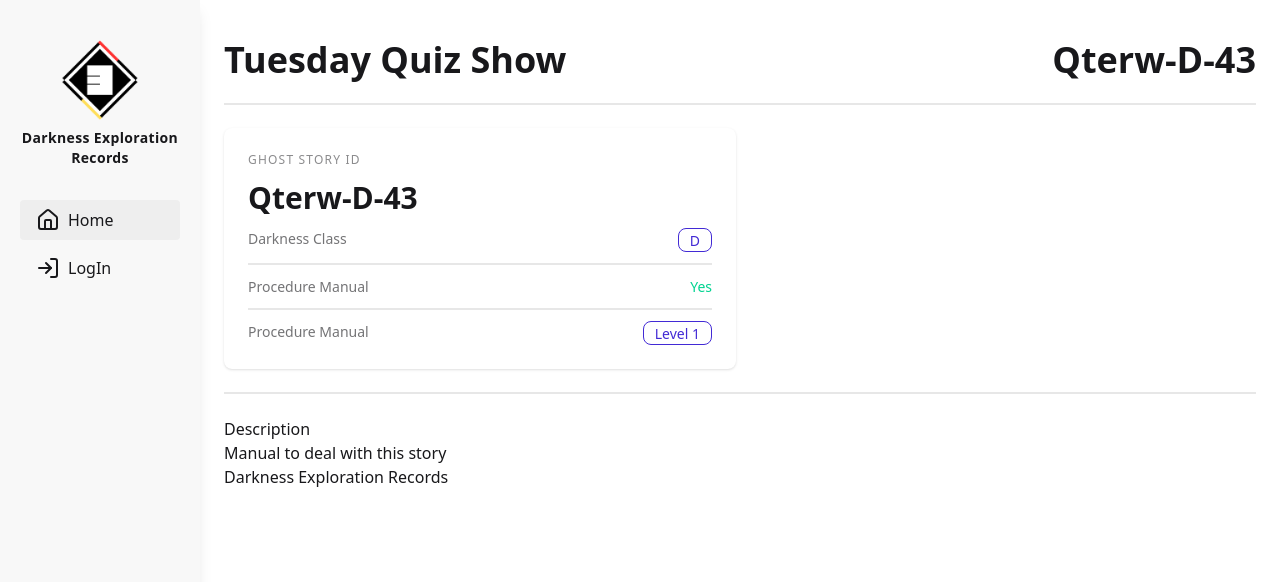
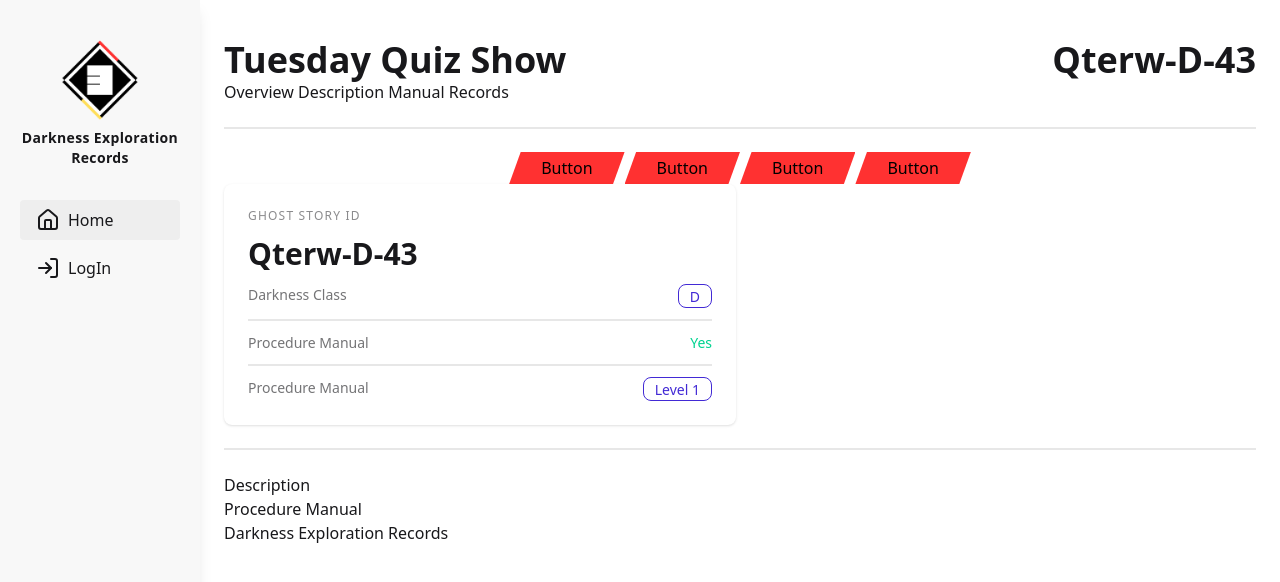
Before and after one commit to nravesz/DarknessExplorationRecord, a React app in the folder frontend/: page / in a window 1280 px wide. Shown: the top 582 px of the page. Built offline with nearby package versions, Linux system fonts and the light colour scheme; the HTML template or start-up script is replaced by a standard one.

Commit message:
add: little tab bar

```diff
--- a/frontend/src/features/ghost-story/GhostStory.tsx
+++ b/frontend/src/features/ghost-story/GhostStory.tsx
@@ -1,4 +1,5 @@
 import FileSummary from "./FileSummary";
+import TabBar from "./TabBar";
 
 function GhostStory() {
   return (
@@ -8,7 +9,11 @@ function GhostStory() {
 			<h1 className="text-4xl font-bold">Qterw-D-43</h1>
 		</div>
 
+		<div>Overview Description Manual Records</div>
+
 		<div className="divider"></div>
+
+		<TabBar />
 
 		<FileSummary />
 
@@ -16,7 +21,7 @@ function GhostStory() {
 
 		<div>Description</div>
 
-		<div>Manual to deal with this story</div>
+		<div>Procedure Manual </div>
 
 		<div>Darkness Exploration Records</div>
 	</div>);
--- /dev/null
+++ b/frontend/src/features/ghost-story/TabBar.tsx
@@ -0,0 +1,14 @@
+import './style.css';
+
+function TabBar() {
+  return (
+    <div className='flex justify-center'>
+      <button className="slanted-btn">Button</button>
+      <button className="slanted-btn">Button</button>
+      <button className="slanted-btn">Button</button>
+      <button className="slanted-btn">Button</button>
+    </div>
+  );
+}
+
+export default TabBar;
--- /dev/null
+++ b/frontend/src/features/ghost-story/style.css
@@ -0,0 +1,17 @@
+.slanted-btn {
+  padding: 4px 32px;
+  background: #ff3131;
+  color: black;
+  border: none;
+  font-size: 16px;
+  cursor: pointer;
+
+  clip-path: polygon(10% 0%, 100% 0%, 90% 100%, 0% 100%);
+  transition:
+    transform 0.2s ease,
+    background 0.2s ease;
+}
+
+.slanted-btn:hover {
+  transform: scale(1.05);
+}
```
